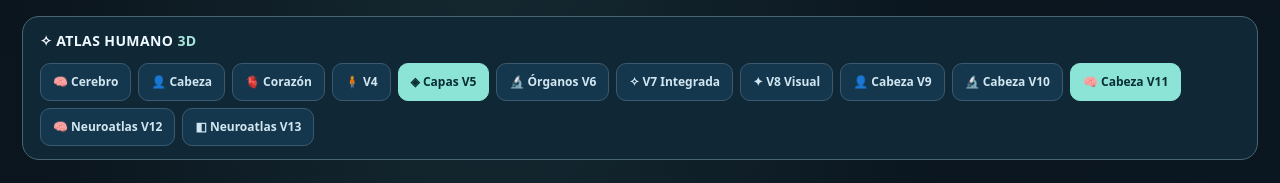
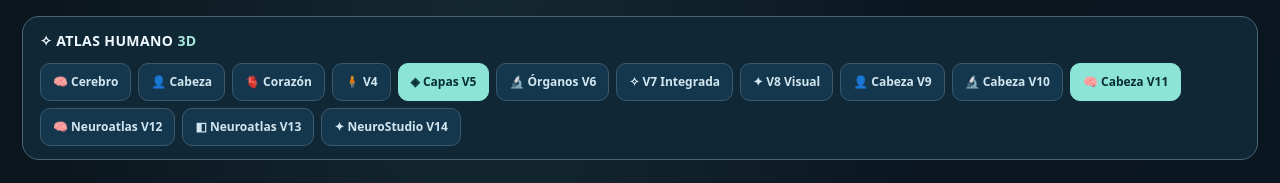
Before and after one commit to camerakike-oss/atlas-humano-3d, a plain HTML site: page cabeza-explorador.html in a window 1280 px wide. Shown: the top 183 px of the page. Drawn offline with nearby package versions, Linux system fonts and the light colour scheme; no server answers.

Commit message:
Agregar acceso a NeuroStudio V14 desde el atlas

```diff
--- a/cabeza-explorador.html
+++ b/cabeza-explorador.html
@@ -163,7 +163,7 @@ body{background:radial-gradient(ellipse at 38% -15%,#254b5366,transparent 42%),l
 </head>
 <body>
 <div class="shell">
-<nav class="top" aria-label="Módulos del Atlas"><div class="brand">✧ ATLAS HUMANO <span>3D</span></div><div class="toplinks"><a href="index.html#cerebro">🧠 Cerebro</a><a href="index.html#cabeza">👤 Cabeza</a><a href="index.html#corazon">🫀 Corazón</a><a href="cuerpo.html">🧍 V4</a><a class="active" href="capas.html" aria-current="page">◈ Capas V5</a><a href="organos.html">🔬 Órganos V6</a><a href="atlas-integrado.html">✧ V7 Integrada</a><a href="atlas-visual.html">✦ V8 Visual</a><a href="cabeza-avanzada.html">👤 Cabeza V9</a><a href="cabeza-laboratorio.html">🔬 Cabeza V10</a><a class="active" href="cabeza-explorador.html" aria-current="page">🧠 Cabeza V11</a><a href="neuroatlas.html">🧠 Neuroatlas V12</a><a href="neurocomparador.html">◧ Neuroatlas V13</a></div></nav>
+<nav class="top" aria-label="Módulos del Atlas"><div class="brand">✧ ATLAS HUMANO <span>3D</span></div><div class="toplinks"><a href="index.html#cerebro">🧠 Cerebro</a><a href="index.html#cabeza">👤 Cabeza</a><a href="index.html#corazon">🫀 Corazón</a><a href="cuerpo.html">🧍 V4</a><a class="active" href="capas.html" aria-current="page">◈ Capas V5</a><a href="organos.html">🔬 Órganos V6</a><a href="atlas-integrado.html">✧ V7 Integrada</a><a href="atlas-visual.html">✦ V8 Visual</a><a href="cabeza-avanzada.html">👤 Cabeza V9</a><a href="cabeza-laboratorio.html">🔬 Cabeza V10</a><a class="active" href="cabeza-explorador.html" aria-current="page">🧠 Cabeza V11</a><a href="neuroatlas.html">🧠 Neuroatlas V12</a><a href="neurocomparador.html">◧ Neuroatlas V13</a><a href="neurostudio.html">✦ NeuroStudio V14</a></div></nav>
 <header class="hero"><div><div class="eyebrow">Anatomía 3D · Exploración anatómica V11</div><h1>Explorá la cabeza.<br><em>Desde todos los planos.</em></h1><p>La cabeza en tres dimensiones con cortes sagital, coronal y axial. Explorá sus estructuras, consultá fichas anatómicas detalladas y guardá tus favoritas para volver a estudiarlas.</p></div><div class="stat"><b>V11</b><small>EXPLORADOR ANATÓMICO</small></div></header>
 <main class="layout">
 <section class="panel">
```
